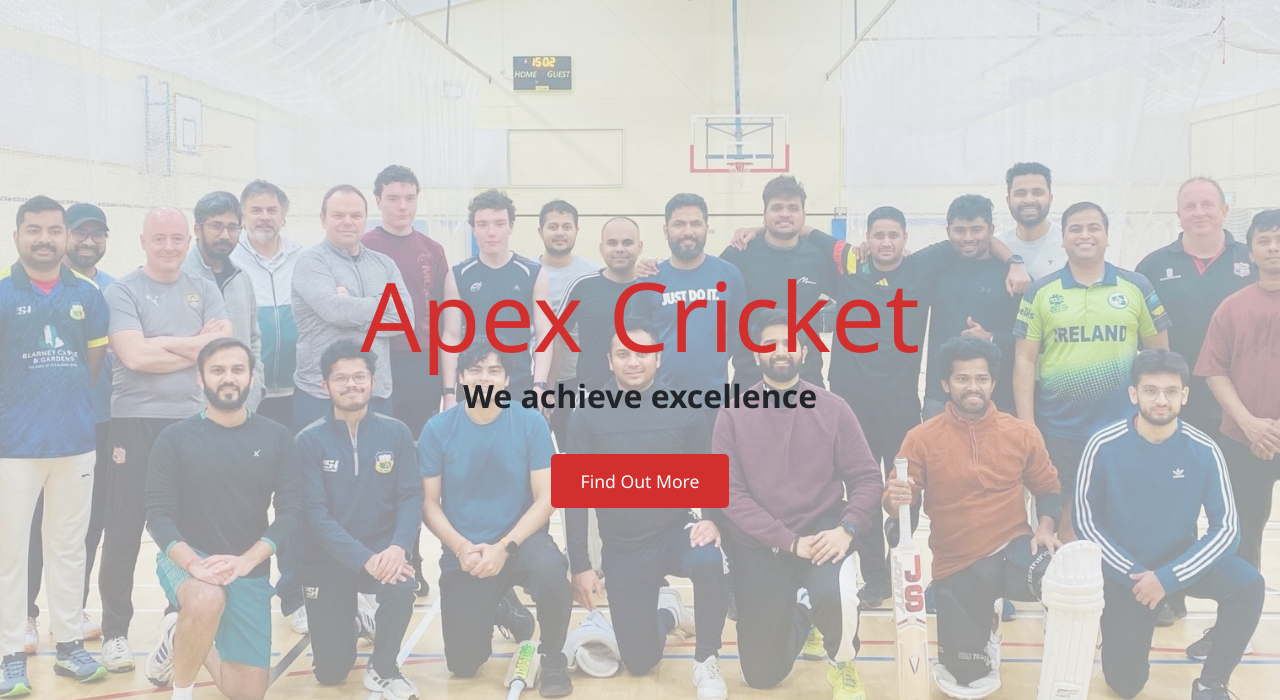
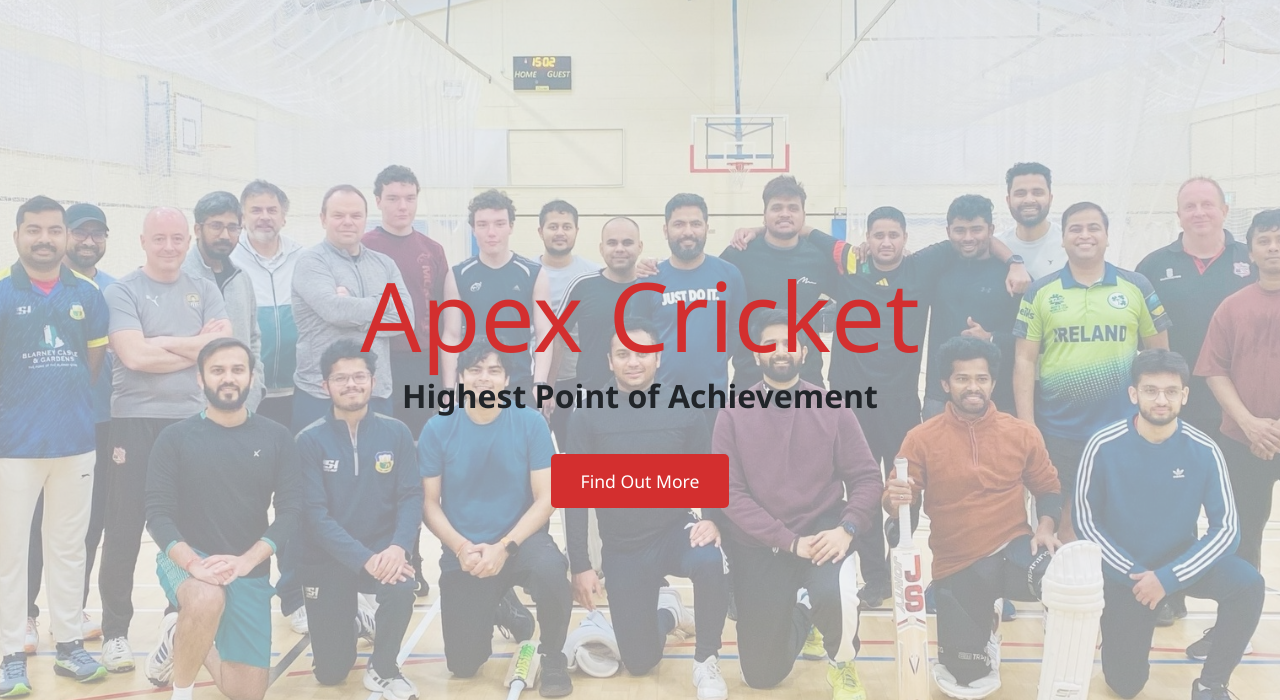
Before and after one commit to shivam-kislay/apex-cricket, a plain HTML site: page Index.html in a window 1280 px wide. Shown: the part 100-800 px from the top of the page. Drawn offline with nearby package versions, Linux system fonts and the light colour scheme.

Commit message:
chnage wording

```diff
--- a/Index.html
+++ b/Index.html
@@ -35,7 +35,7 @@
                 <div class="overlay">
                     <div class="text-section drop-in">
                         <h1>Apex Cricket</h1>
-                        <p><b>We achieve excellence</b></p>
+                        <p><b>Highest Point of Achievement</b></p>
                         <div class="mt-5">
                             <a href="landing.html" class="find-out-btn">Find Out More</a>
                         </div>
```
